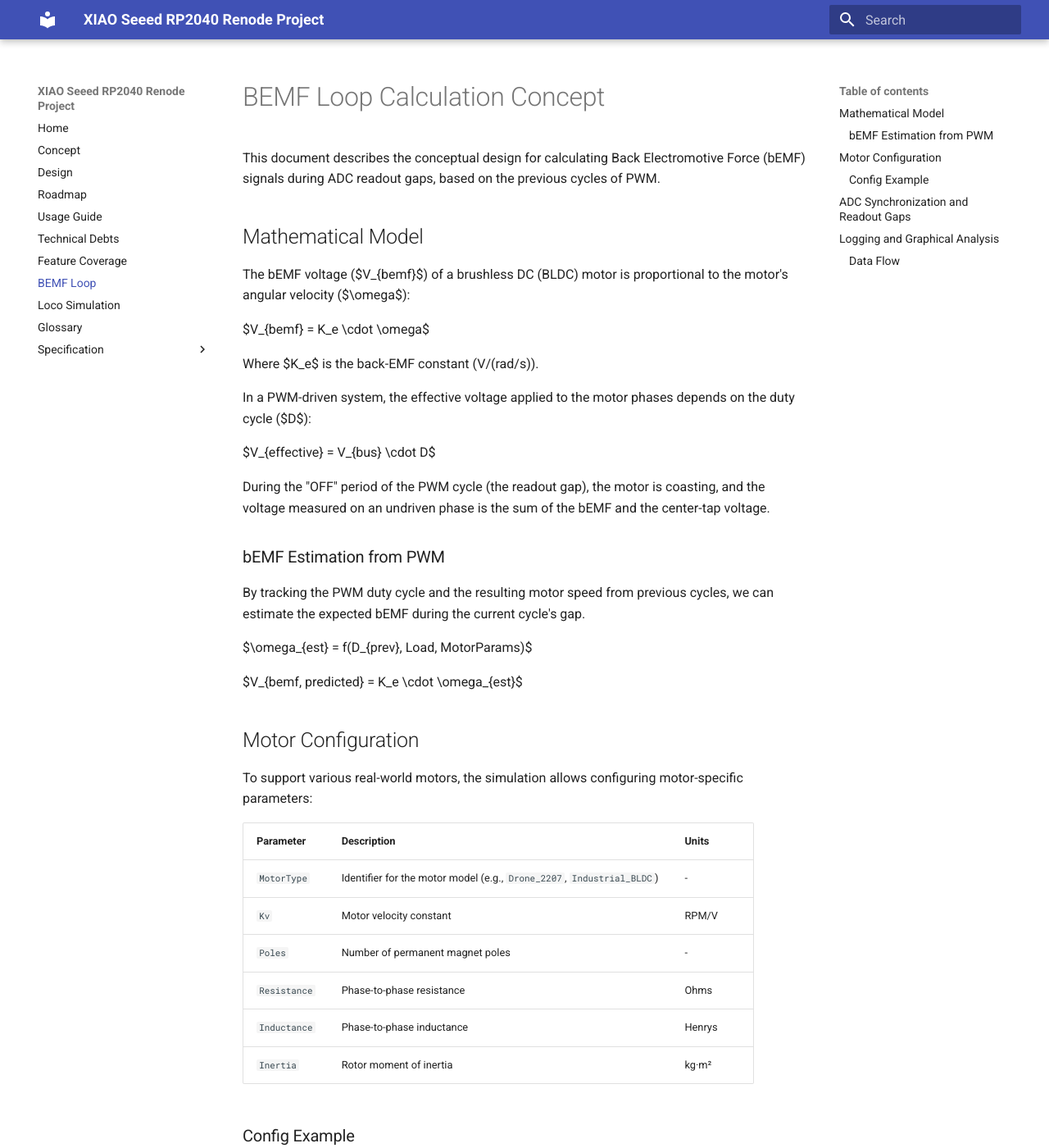
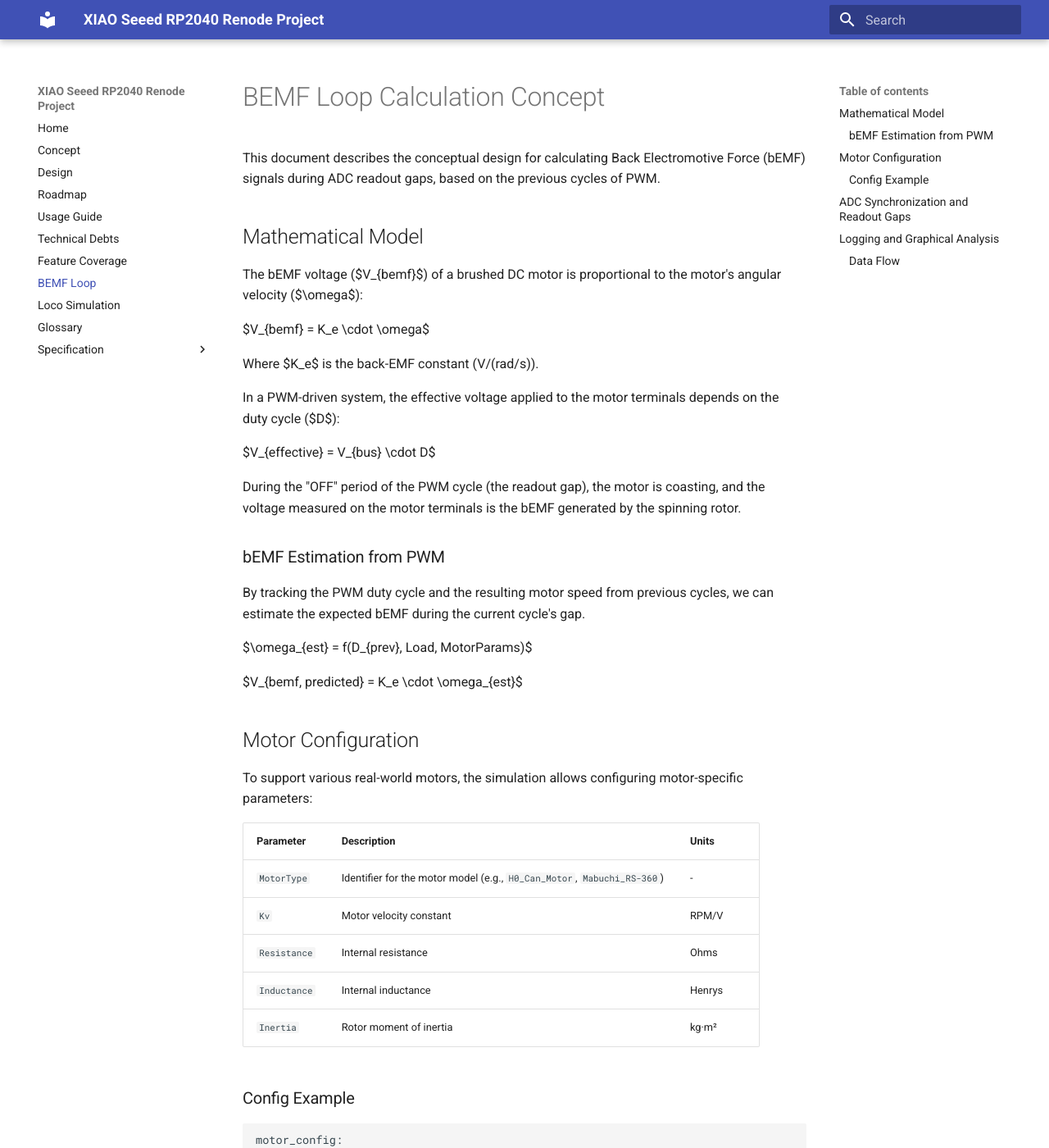
Before and after one commit to chatelao/xiao-seeed-rp2040-renode, an MkDocs documentation site: the page built from docs/BEMF_LOOP.md, in a window 1280 px wide and 1400 px high. Shown: the whole window at 82% size. Built offline with MkDocs 1.6.1 and Material for MkDocs 9.7.7, drawn with Linux system fonts in a browser that asks for light colours; some of the changed text lies outside the part shown.

Commit message:
docs: update motor control documentation for brushed DC motors
Adjust Phase 8 of the roadmap and the BEMF loop calculation concept to
reflect the use of brushed DC motors in model railroad applications.
Replaced BLDC-specific terminology (commutation, poles, phases) with
brushed DC concepts (terminals, PID-based load compensation).

- Updated ROADMAP.md Phase 8 title and Phase 8.3 tasks.
- Updated BEMF_LOOP.md mathematical model, config, and logging format.
- Verified documentation build and existing motor test suite.

````diff
--- a/docs/BEMF_LOOP.md
+++ b/docs/BEMF_LOOP.md
@@ -4,17 +4,17 @@
 
 ## Mathematical Model
 
-The bEMF voltage ($V_{bemf}$) of a brushless DC (BLDC) motor is proportional to the motor's angular velocity ($\omega$):
+The bEMF voltage ($V_{bemf}$) of a brushed DC motor is proportional to the motor's angular velocity ($\omega$):
 
 $V_{bemf} = K_e \cdot \omega$
 
 Where $K_e$ is the back-EMF constant (V/(rad/s)).
 
-In a PWM-driven system, the effective voltage applied to the motor phases depends on the duty cycle ($D$):
+In a PWM-driven system, the effective voltage applied to the motor terminals depends on the duty cycle ($D$):
 
 $V_{effective} = V_{bus} \cdot D$
 
-During the "OFF" period of the PWM cycle (the readout gap), the motor is coasting, and the voltage measured on an undriven phase is the sum of the bEMF and the center-tap voltage.
+During the "OFF" period of the PWM cycle (the readout gap), the motor is coasting, and the voltage measured on the motor terminals is the bEMF generated by the spinning rotor.
 
 ### bEMF Estimation from PWM
 
@@ -30,21 +30,19 @@
 
 | Parameter | Description | Units |
 | --- | --- | --- |
-| `MotorType` | Identifier for the motor model (e.g., `Drone_2207`, `Industrial_BLDC`) | - |
+| `MotorType` | Identifier for the motor model (e.g., `H0_Can_Motor`, `Mabuchi_RS-360`) | - |
 | `Kv` | Motor velocity constant | RPM/V |
-| `Poles` | Number of permanent magnet poles | - |
-| `Resistance` | Phase-to-phase resistance | Ohms |
-| `Inductance` | Phase-to-phase inductance | Henrys |
+| `Resistance` | Internal resistance | Ohms |
+| `Inductance` | Internal inductance | Henrys |
 | `Inertia` | Rotor moment of inertia | kg·m² |
 
 ### Config Example
 ```yaml
 motor_config:
-  type: "Drone_HighKV"
-  kv: 2400
-  poles: 14
-  resistance: 0.045
-  inductance: 0.00002
+  type: "H0_Standard_Can"
+  kv: 1000
+  resistance: 10.0
+  inductance: 0.001
 ```
 
 ## ADC Synchronization and Readout Gaps
@@ -53,14 +51,14 @@
 
 1. **PWM Trigger:** The PWM peripheral generates a trigger signal at a specific point in its cycle (usually center-aligned or at the end of the ON pulse).
 2. **ADC Delay:** A configurable delay ensures the MOSFETs have fully switched and ringing has subsided.
-3. **Sampling Window:** The ADC captures the voltage on the floating phase.
-4. **Integration:** The bEMF loop controller uses these samples to update the commutation timing or speed estimate.
+3. **Sampling Window:** The ADC captures the voltage on the motor terminals.
+4. **Integration:** The bEMF loop controller uses these samples to update the speed estimate for the PID loop.
 
 ## Logging and Graphical Analysis
 
 For comparison with real-world motor data, the system logs PWM and bEMF values in a CSV-compatible format via UART:
 
-`TIMESTAMP, PWM_DUTY, PHASE_A_V, PHASE_B_V, PHASE_C_V, BEMF_EST`
+`TIMESTAMP, PWM_DUTY, MOTOR_V, BEMF_EST`
 
 ### Data Flow
 - **Simulation:** Renode calculates the "virtual" bEMF based on the motor model and PWM inputs.
````
Also changed, not shown: docs/ROADMAP.md (+5 -5 lines).
